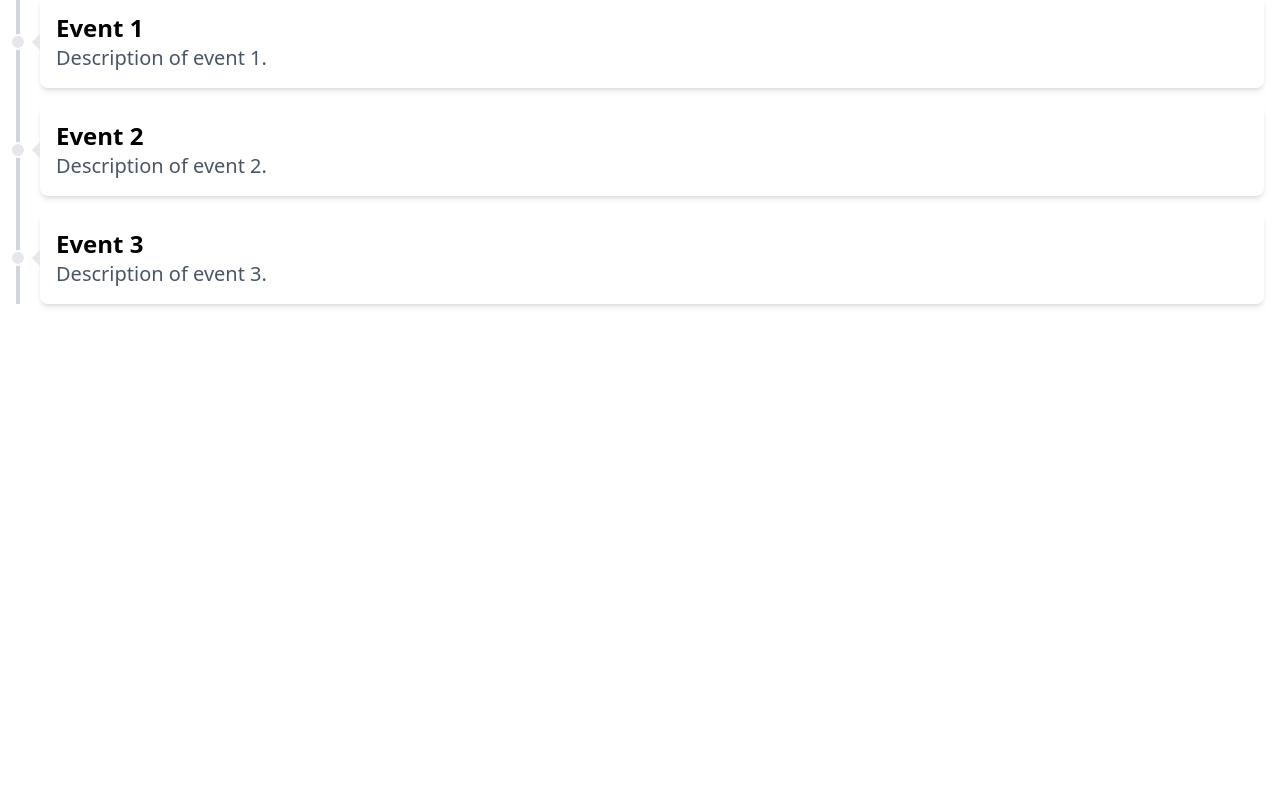
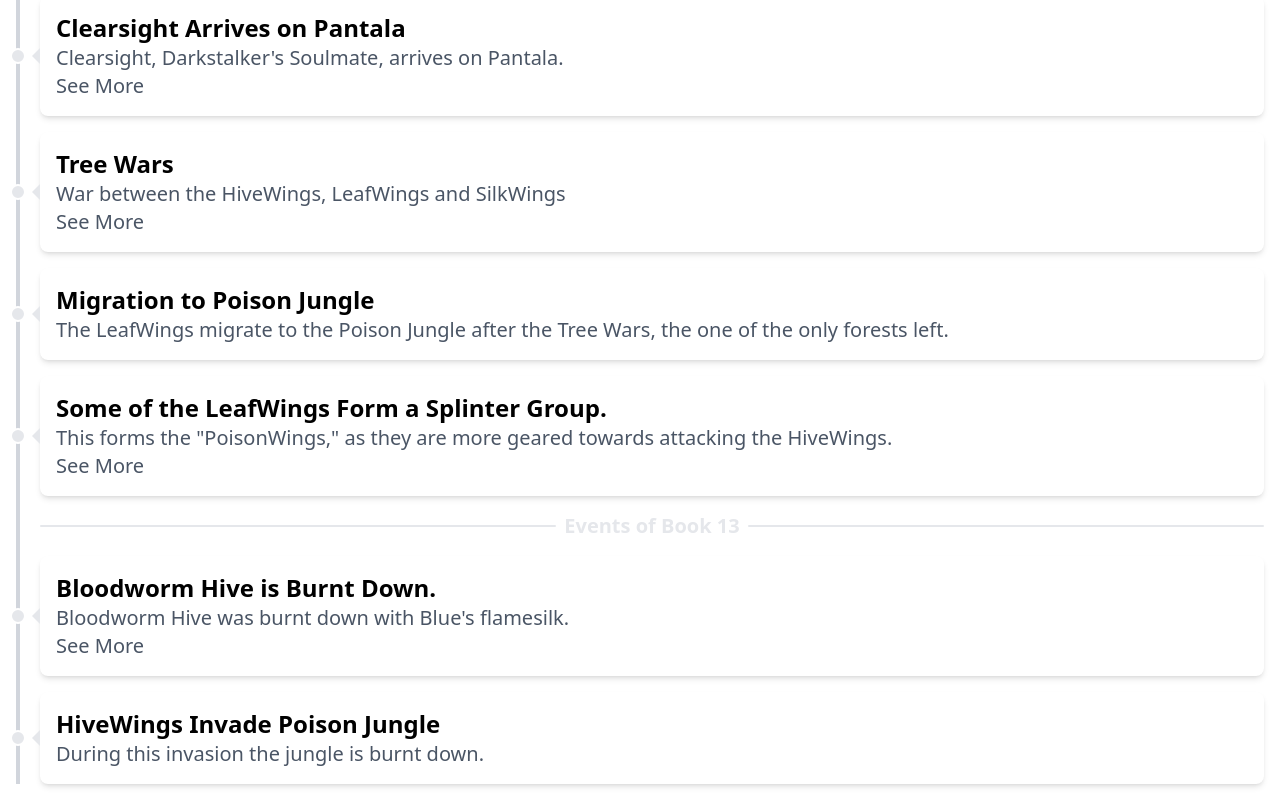
Before and after one commit to magentapenguin/wings-of-fire-timeline, a website built with Vite: page index.html in a window 1280 px wide. Shown: the part 76-876 px from the top of the page. Before the commit the page ends 800 px from the top, so only its background shows below. Built offline with nearby package versions, Linux system fonts and the light colour scheme; files whose address does not match are found by name.

Commit message:
aaaaaaaa

```diff
--- a/index.html
+++ b/index.html
@@ -1,36 +1,84 @@
 <!DOCTYPE html>
-<html lang="en" class="bg-white dark:bg-gray-900 text-black dark:text-white">
+<html lang="en" class="bg-white dark:bg-green-950 text-black dark:text-white">
+
 <head>
     <meta charset="UTF-8">
     <meta name="viewport" content="width=device-width, initial-scale=1.0">
     <title>Timeline</title>
     <link rel="stylesheet" href="styles.css">
 </head>
+
 <body>
     <div class="container mx-auto p-4 text-xl">
-        <h1 class="text-4xl font-bold mb-4">Timeline</h1>
+        <h1 class="text-4xl font-bold mb-4">Wings of Fire Poison Jungle <small>(Book 13)</small> Timeline</h1>
         <div class="flex flex-col">
             <div class="relative">
-                <div class="absolute left-0 top-0 h-full w-1 bg-gray-300 dark:bg-gray-700"></div>
+                <div class="absolute left-0 top-0 h-full w-1 bg-gray-300 dark:bg-green-700"></div>
                 <div class="flex flex-col items-stretch">
                     <div class="timeline-item" tabindex="0">
-                        <h2 class="text-2xl font-semibold">Event 1</h2>
-                        <p class="text-gray-600 dark:text-gray-400">Description of event 1.</p>
+                        <h2 class="text-2xl font-semibold">Clearsight Arrives on Pantala</h2>
+                        <p class="text-gray-600 dark:text-gray-200">Clearsight, Darkstalker's Soulmate, arrives on
+                            Pantala.</p>
+                        <div class="timeline-content">Clearsight also is a very powerful future-seer, she creates a book
+                            that shows all the events some amount of time in the future. She also creates the first
+                            HiveWings.</div>
+                        <span class="see-more">See More</span>
                     </div>
                     <div class="timeline-item" tabindex="0">
-                        <h2 class="text-2xl font-semibold">Event 2</h2>
-                        <p class="text-gray-600 dark:text-gray-400">Description of event 2.</p>
+                        <h2 class="text-2xl font-semibold">Tree Wars</h2>
+                        <p class="text-gray-600 dark:text-gray-200">War between the HiveWings, LeafWings and SilkWings
+                        </p>
+                        <div class="timeline-content">The HiveWings are against the LeafWings, the SilkWings kinda just
+                            gave up. The HiveWings burn all the trees, and assume the they wiped out hte LeafWings in
+                            the process.</div>
+                        <span class="see-more">See More</span>
                     </div>
                     <div class="timeline-item" tabindex="0">
-                        <h2 class="text-2xl font-semibold">Event 3</h2>
-                        <p class="text-gray-600 dark:text-gray-400">Description of event 3.</p>
+                        <h2 class="text-2xl font-semibold">Migration to Poison Jungle</h2>
+                        <p class="text-gray-600 dark:text-gray-200">The LeafWings migrate to the Poison Jungle after the
+                            Tree Wars, the one of the only forests left.</p>
+                        <span class="see-more">See More</span>
+                    </div>
+                    <div class="timeline-item" tabindex="0">
+                        <h2 class="text-2xl font-semibold">Some of the LeafWings Form a Splinter Group.</h2>
+                        <p class="text-gray-600 dark:text-gray-200">This forms the "PoisonWings," as they are more
+                            geared towards attacking the HiveWings.</p>
+                        <div class="timeline-content">
+                            The leader of the PoisonWings, Belladonna, is also Sundew's mother.
+                        </div>
+                        <span class="see-more">See More</span>
+                    </div>
+
+                    <div class="divider">Events of Book 13</div>
+
+                    <div class="timeline-item" tabindex="0">
+                        <h2 class="text-2xl font-semibold">
+                            Bloodworm Hive is Burnt Down.
+                        </h2>
+                        <p class="text-gray-600 dark:text-gray-200">
+                            Bloodworm Hive was burnt down with Blue's flamesilk.
+                        </p>
+                        <div class="timeline-content">
+                            His flamesilk was collected and used for the arson, without his consent, by the PoisonWings.
+                        </div>
+                        <span class="see-more">See More</span>
+                    </div>
+
+                    <div class="timeline-item" tabindex="0">
+                        <h2 class="text-2xl font-semibold">
+                            HiveWings Invade Poison Jungle
+                        </h2>
+                        <p class="text-gray-600 dark:text-gray-200">
+                            During this invasion the jungle is burnt down.
+                        </p>
+                        <span class="see-more">See More</span>
                     </div>
                 </div>
 
             </div>
         </div>
-
     </div>
     <script src="script.ts" type="module"></script>
 </body>
+
 </html>
--- a/styles.css
+++ b/styles.css
@@ -1,34 +1,75 @@
 @import 'tailwindcss';
+
+@font-face {
+    font-family: 'FontAwesome';
+    src: url('/fa-solid-900.tff') format('truetype');
+    font-weight: 900;
+    font-style: normal;
+}
 
 @layer components {
     .timeline-item {
-        @apply bg-white dark:bg-gray-800 shadow-md rounded-lg p-4 mb-4 ml-6 relative;
+        @apply bg-white dark:bg-green-800 shadow-md rounded-lg p-4 mb-4 ml-6 relative;
         @variant last {
             @apply mb-0;
         }
         @variant before {
             /* Arrow pointing left */
-            @apply absolute top-1/2 left-0 transform -translate-y-1/2 -translate-x-[100%] w-0 h-0 border-t-8 border-b-8 border-r-8 border-transparent dark:border-r-gray-800 border-r-gray-200;
+            @apply absolute top-1/2 left-0 transform -translate-y-1/2 -translate-x-[100%] w-0 h-0 border-t-8 border-b-8 border-r-8 border-transparent dark:border-r-green-800 border-r-gray-200;
             content: '';
         }
         @variant after {
             /* Dot on the timeline */
-            @apply absolute top-1/2 -left-5.5 transform -translate-y-1/2 -translate-x-1/2 w-4 h-4 bg-gray-200 dark:bg-gray-700 rounded-full border-2 border-white dark:border-gray-900;
+            @apply absolute top-1/2 -left-5.5 transform -translate-y-1/2 -translate-x-1/2 w-4 h-4 bg-gray-200 dark:bg-green-700 rounded-full border-2 border-white dark:border-green-950 pointer-events-none;
             content: '';
         }
         @variant hover {
-            @apply bg-gray-100 dark:bg-gray-900;
+            @apply bg-gray-100 dark:bg-green-900;
             @variant before {
                 /* Arrow pointing right */
-                @apply border-r-gray-100 dark:border-r-gray-900;
+                @apply border-r-gray-100 dark:border-r-green-900;
             }
         }
     }
     .timeline-item.active {
-        @apply bg-blue-100 dark:bg-blue-900;
+        @apply bg-green-100 dark:bg-green-900;
         @variant before {
             /* Arrow pointing right */
-            @apply border-r-blue-100 dark:border-r-blue-900;
+            @apply border-r-green-100 dark:border-r-green-900;
+        }
+    }
+    .timeline-content {
+        @apply max-h-0 overflow-hidden;
+        transition: max-height 500ms;
+    }
+    .timeline-item:has(.timeline-content) .see-more {
+        transition: max-height 500ms;
+        pointer-events: none;
+        @apply text-gray-600 dark:text-gray-400 block max-h-[1.5em] overflow-hidden;
+    }
+    .timeline-item.active:has(.timeline-content) .see-more {
+        @apply max-h-0;
+        @variant after {
+            @apply rotate-90;
+        }
+
+    }
+    .see-more {
+        @apply hidden;
+        @variant after {
+            font-family: 'FontAwesome';
+            @apply ml-0.5 cursor-pointer rotate-0 transition-[rotate] duration-300 content-[''];
+        }
+    }
+    .divider {
+        @apply relative w-full flex items-center justify-center text-gray-200 dark:text-gray-600 gap-2 pl-6 mb-4 font-semibold;
+        @variant after {
+            @apply w-full h-0.5 bg-gray-200 dark:bg-gray-600 flex-1 rounded-4xl;
+            content: '';
+        }
+        @variant before {
+            @apply w-full h-0.5 bg-gray-200 dark:bg-gray-600 flex-1 rounded-4xl;
+            content: '';
         }
     }
 }
```
Also changed, not shown: public/fa-solid-900.ttf (added), 1 other file.
